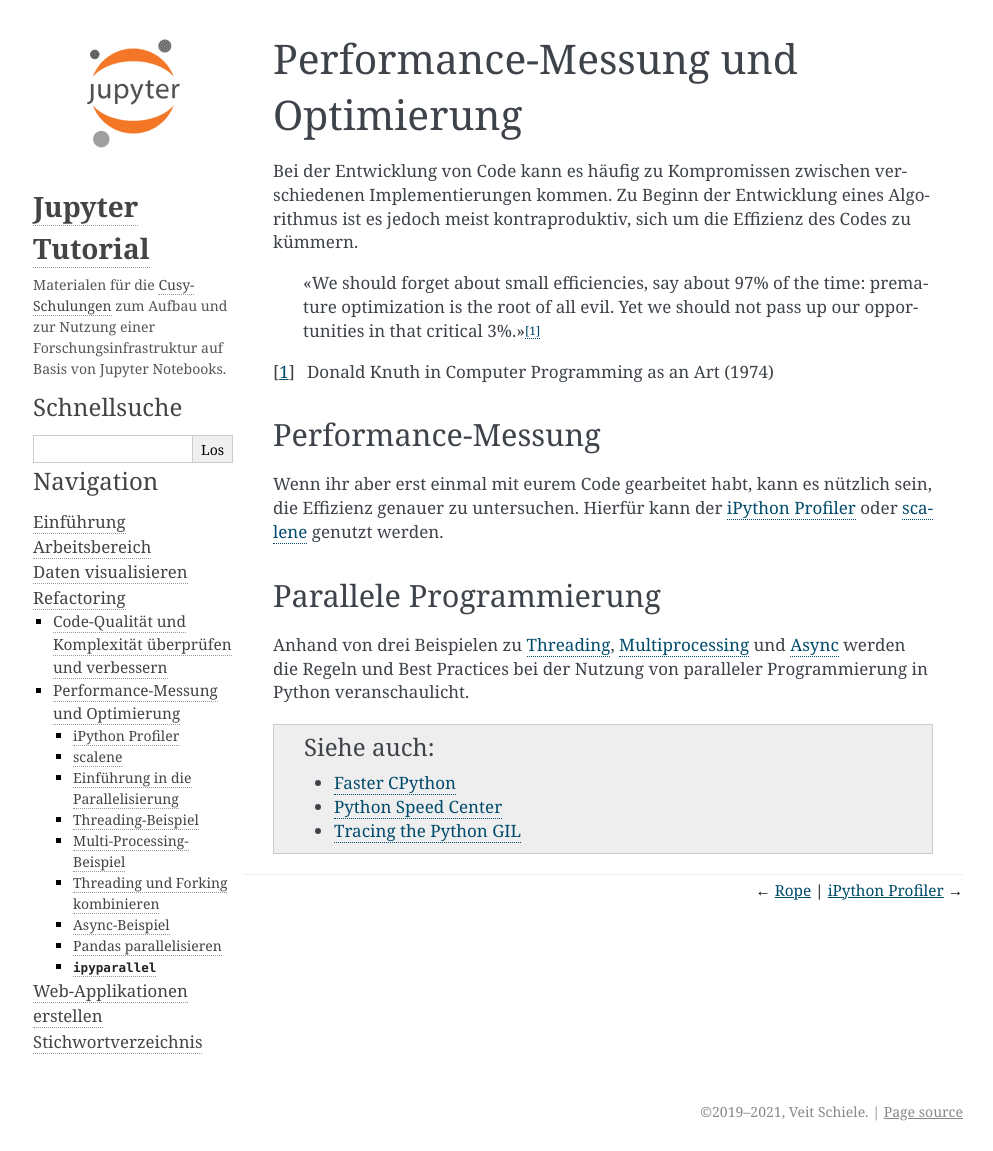
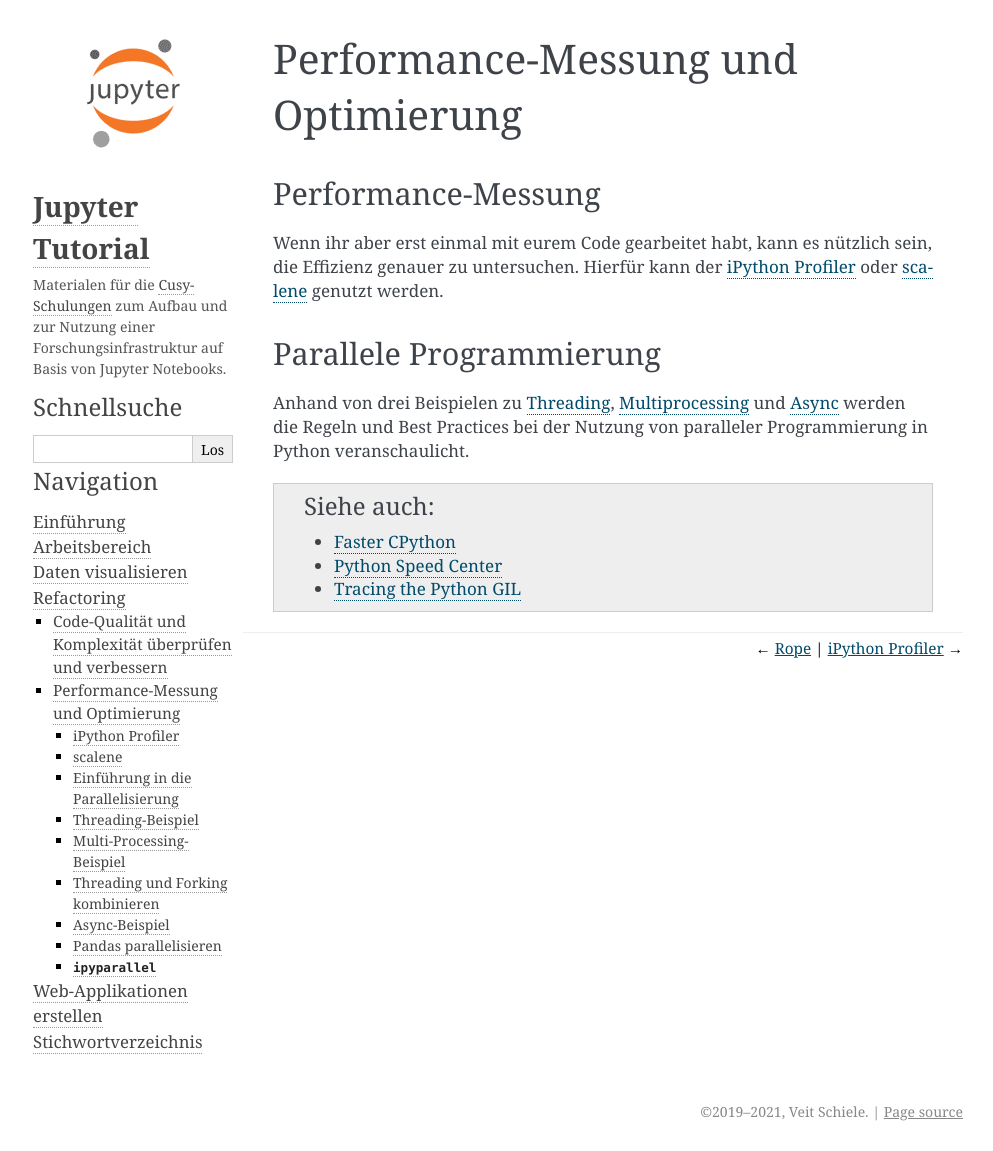
Before and after one commit to veit/jupyter-tutorial-de, a Sphinx documentation site: the page built from docs/refactoring/performance/index.rst, in a window 1280 px wide. Shown: the whole page, without its empty margins (147-1140 px from the left). Built offline with Sphinx 7.4.7, drawn with Linux system fonts in a browser that asks for light colours; pages that are not in the unit, such as notebooks, are missing from menus.

Commit message:
Move the cite of Donald Knut to the introduction to parallelisation

```diff
--- a/docs/refactoring/performance/index.rst
+++ b/docs/refactoring/performance/index.rst
@@ -1,16 +1,5 @@
 Performance-Messung und Optimierung
 ===================================
-
-Bei der Entwicklung von Code kann es häufig zu Kompromissen zwischen
-verschiedenen Implementierungen kommen. Zu Beginn der Entwicklung eines
-Algorithmus ist es jedoch meist kontraproduktiv, sich um die Effizienz des Codes
-zu kümmern.
-
-    «We should forget about small efficiencies, say about 97% of the time:
-    premature optimization is the root of all evil. Yet we should not pass up
-    our opportunities in that critical 3%.»[#]_
-
-.. [#] Donald Knuth in Computer Programming as an Art (1974)
 
 Performance-Messung
 -------------------
```
Also changed, not shown: docs/refactoring/performance/introduction.ipynb.
